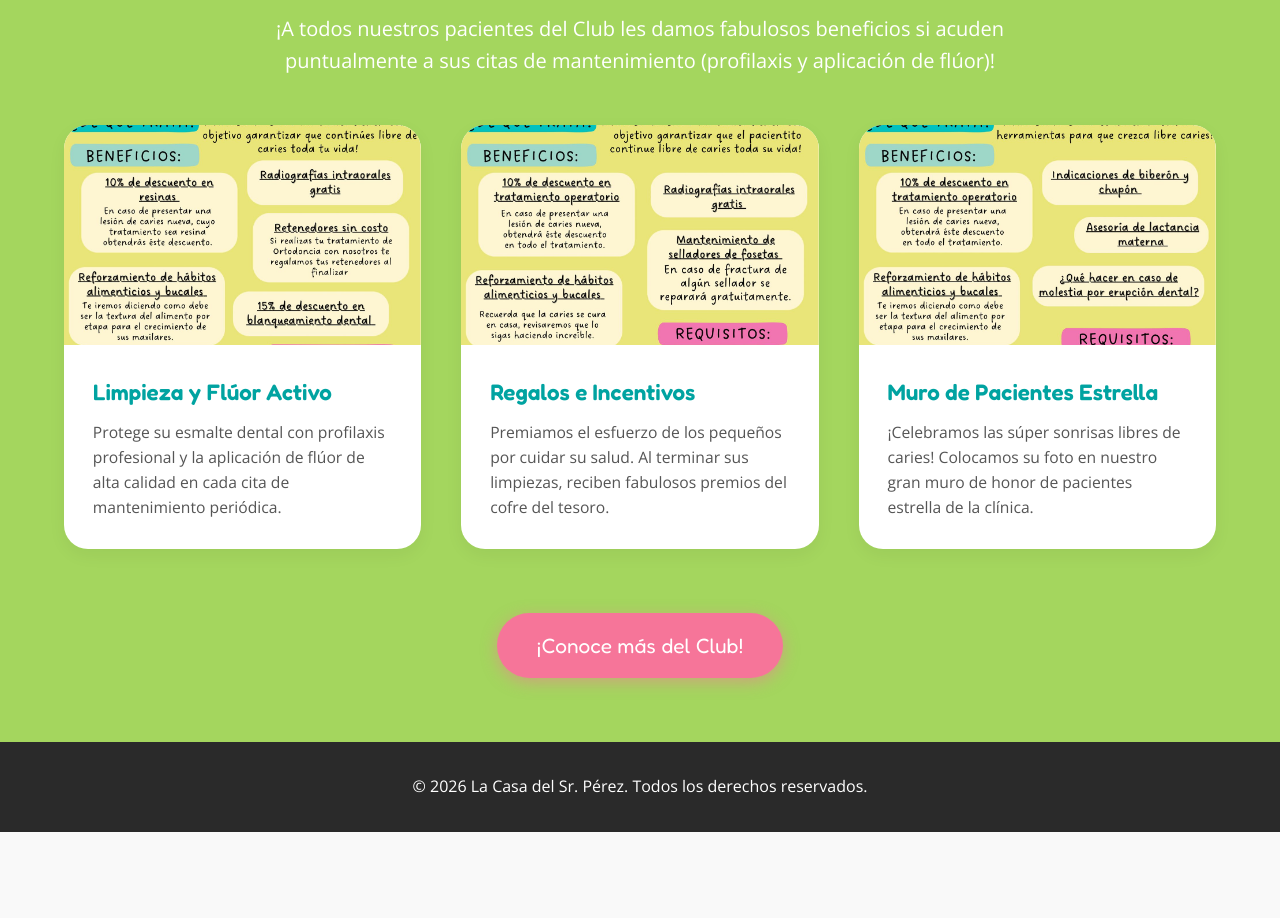
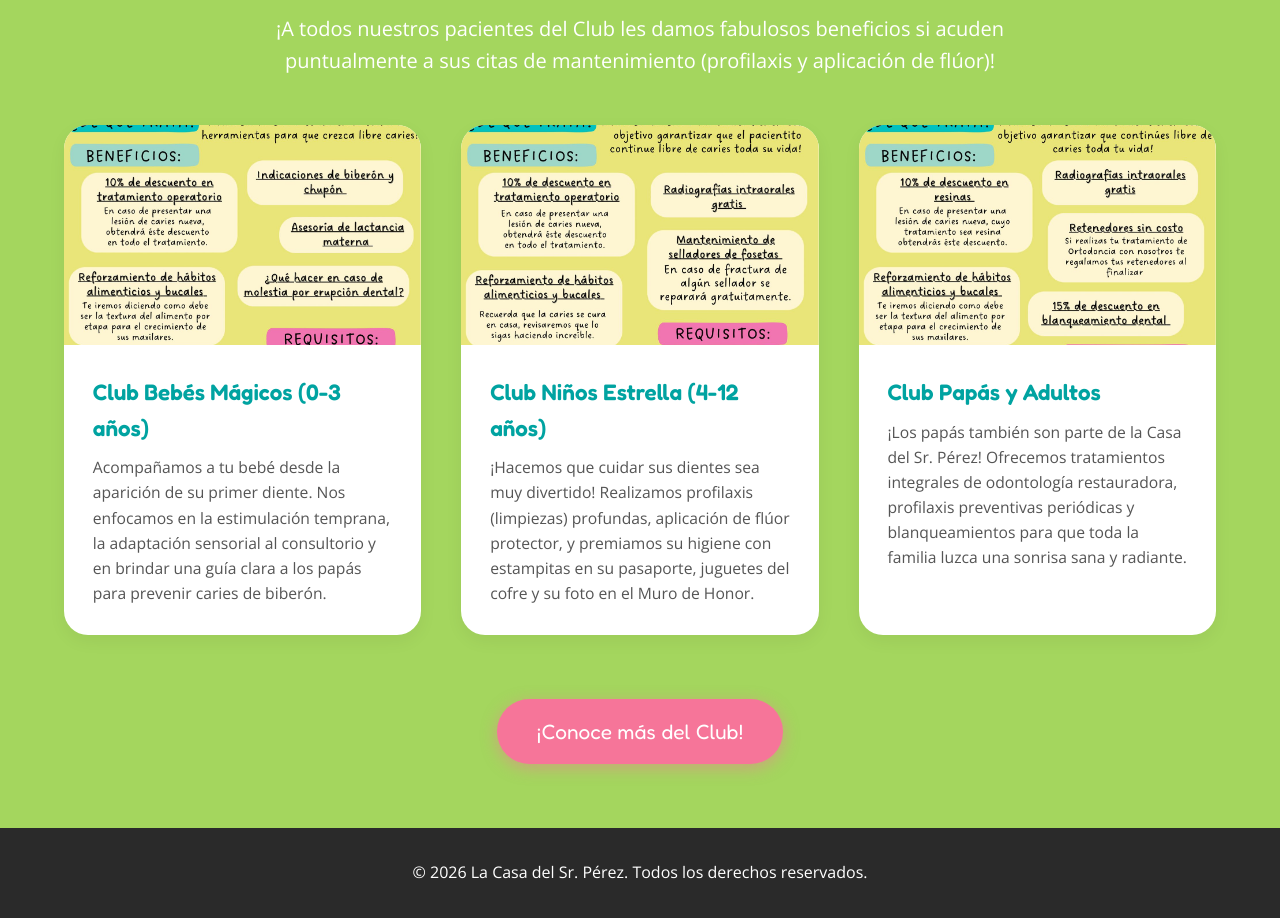
Before and after one commit to edudevats/sr_perez_web, a website built with Vite: page servicios.html in a window 1280 px wide. Shown: the part 2292-3210 px from the top of the page. Before the commit the page ends 3124 px from the top, so only its background shows below. Built offline with nearby package versions, Linux system fonts and the light colour scheme.

Commit message:
fix sonrisas

```diff
--- a/servicios.html
+++ b/servicios.html
@@ -132,36 +132,36 @@
       </p>
 
       <div class="benefits-grid">
-        <!-- Beneficio 1 -->
+        <!-- Bebés -->
         <div class="benefit-card">
           <div class="benefit-img-container">
-            <img src="./public/images/club_sonrisas_1.jpeg" alt="Mantenimiento preventivo de profilaxis y flúor" class="clickable-image" />
+            <img src="./public/images/club_sonrisas_bebes.jpeg" alt="Tratamiento preventivo para bebés: Estimulación y cuidado dental temprano en La Casa del Sr. Pérez" class="clickable-image" />
           </div>
           <div class="benefit-info">
-            <h4>Limpieza y Flúor Activo</h4>
-            <p>Protege su esmalte dental con profilaxis profesional y la aplicación de flúor de alta calidad en cada cita de mantenimiento periódica.</p>
+            <h4>Club Bebés Mágicos (0-3 años)</h4>
+            <p>Acompañamos a tu bebé desde la aparición de su primer diente. Nos enfocamos en la estimulación temprana, la adaptación sensorial al consultorio y en brindar una guía clara a los papás para prevenir caries de biberón.</p>
           </div>
         </div>
 
-        <!-- Beneficio 2 -->
+        <!-- Niños -->
         <div class="benefit-card">
           <div class="benefit-img-container">
-            <img src="./public/images/club_sonrisas_2.jpeg" alt="Premios e incentivos de motivación del cofre del tesoro" class="clickable-image" />
+            <img src="./public/images/club_sonrisas_ninos.jpeg" alt="Tratamiento preventivo para niños: Cuidado dental divertido con premios y muro de honor" class="clickable-image" />
           </div>
           <div class="benefit-info">
-            <h4>Regalos e Incentivos</h4>
-            <p>Premiamos el esfuerzo de los pequeños por cuidar su salud. Al terminar sus limpiezas, reciben fabulosos premios del cofre del tesoro.</p>
+            <h4>Club Niños Estrella (4-12 años)</h4>
+            <p>¡Hacemos que cuidar sus dientes sea muy divertido! Realizamos profilaxis (limpiezas) profundas, aplicación de flúor protector, y premiamos su higiene con estampitas en su pasaporte, juguetes del cofre y su foto en el Muro de Honor.</p>
           </div>
         </div>
 
-        <!-- Beneficio 3 -->
+        <!-- Adultos -->
         <div class="benefit-card">
           <div class="benefit-img-container">
-            <img src="./public/images/club_sonrisas_3.jpeg" alt="Muro de honor de pacientes libres de caries estrella" class="clickable-image" />
+            <img src="./public/images/club_sonrisas_adultos.jpeg" alt="Tratamiento dental para adultos y papás: Cuidado bucodental integral para toda la familia" class="clickable-image" />
           </div>
           <div class="benefit-info">
-            <h4>Muro de Pacientes Estrella</h4>
-            <p>¡Celebramos las súper sonrisas libres de caries! Colocamos su foto en nuestro gran muro de honor de pacientes estrella de la clínica.</p>
+            <h4>Club Papás y Adultos</h4>
+            <p>¡Los papás también son parte de la Casa del Sr. Pérez! Ofrecemos tratamientos integrales de odontología restauradora, profilaxis preventivas periódicas y blanqueamientos para que toda la familia luzca una sonrisa sana y radiante.</p>
           </div>
         </div>
       </div>
```
Also changed, not shown: club-sonrisas-magicas.html (+12 -12 lines), public/images/club_sonrisas_adultos.jpeg (added), public/images/club_sonrisas_bebes.jpeg (added), public/images/club_sonrisas_ninos.jpeg (added).
